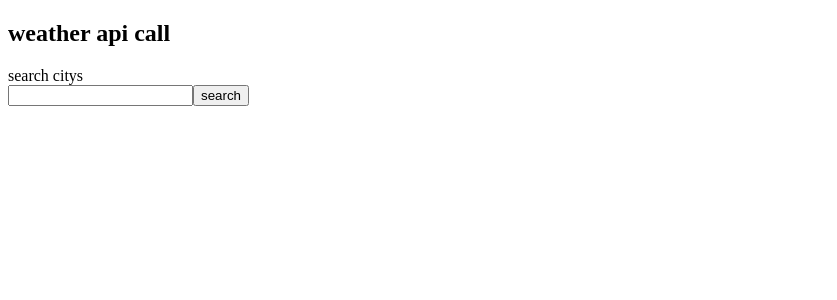
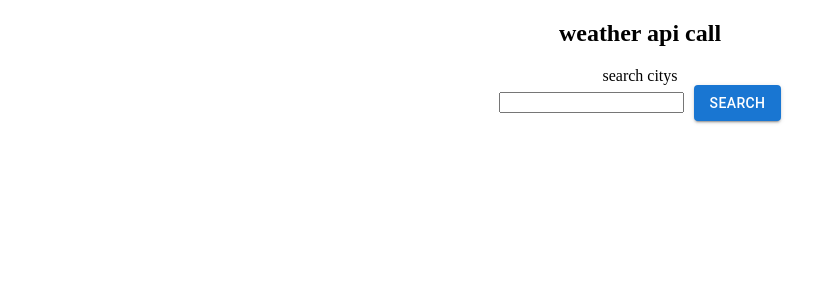
Before and after one commit to akutuh/weather-app, a React (Create React App) app: page / in a window 1280 px wide. Shown: the top 300 px of the page, without its empty margins (0-837 px from the left). Built offline with nearby package versions, Linux system fonts and the light colour scheme.

Commit message:
added weather chart and refactored components

```diff
--- a/package.json
+++ b/package.json
@@ -3,6 +3,9 @@
   "version": "0.1.0",
   "private": true,
   "dependencies": {
+    "@emotion/react": "^11.9.3",
+    "@emotion/styled": "^11.9.3",
+    "@mui/material": "^5.9.2",
     "@testing-library/jest-dom": "^5.16.4",
     "@testing-library/react": "^13.3.0",
     "@testing-library/user-event": "^13.5.0",
@@ -10,6 +13,7 @@
     "react": "^18.2.0",
     "react-dom": "^18.2.0",
     "react-scripts": "5.0.1",
+    "recharts": "^2.1.13",
     "web-vitals": "^2.1.4"
   },
   "scripts": {
--- a/src/App.css
+++ b/src/App.css
@@ -1,16 +1,6 @@
 .App {
   text-align: center;
-}
-
-.App-logo {
-  height: 40vmin;
-  pointer-events: none;
-}
-
-@media (prefers-reduced-motion: no-preference) {
-  .App-logo {
-    animation: App-logo-spin infinite 20s linear;
-  }
+  margin: 0 auto;
 }
 
 .App-header {
@@ -24,15 +14,16 @@
   color: white;
 }
 
-.App-link {
-  color: #61dafb;
+body {
+  margin: 0;
 }
 
-@keyframes App-logo-spin {
-  from {
-    transform: rotate(0deg);
-  }
-  to {
-    transform: rotate(360deg);
-  }
+.Button {
+  margin-left: 10px !important;
 }
+
+.container {
+  display: flex;
+  justify-content: center;
+  align-items: center;
+}
--- a/src/App.js
+++ b/src/App.js
@@ -1,36 +1,38 @@
-import { useEffect, useState } from 'react'
+import { useState } from 'react'
 import axios from 'axios'
-import Weather from './components/weather'
+import Weather from './components/Weather'
+import WeatherForm from './components/WeatherForm'
+import './App.css'
+import WeatherChart from './components/WeatherChart'
 
 const App = () => {
   const [city, setCity] = useState('')
   const [weatherData, setWeatherData] = useState(null)
+  const [weatherForecastData, setWeatherFirecastData] = useState('')
 
-  const handleLocation = (event) => {
-    console.log(event.target.value)
-    setCity(event.target.value)
-    console.log(city)
+  const handleLocation = (value) => {
+    setCity(value)
   }
 
   const getWeather = (event) => {
     event.preventDefault()
     const key = process.env.REACT_APP_API_KEY
     const url = `http://api.openweathermap.org/data/2.5/weather?q=${city}&appid=${key}&units=metric`
+    const forecastUrl = `http://api.openweathermap.org/data/2.5/forecast?q=${city}&units=metric&appid=${key}`
     axios.get(url).then(({ data }) => {
       setWeatherData(data)
+    })
+    axios.get(forecastUrl).then(({ data }) => {
+      setWeatherFirecastData(data)
+      console.log(data)
     })
   }
 
   return (
-    <div>
-      <h2>weather api call</h2>
-      <form onSubmit={getWeather}>
-        search citys
-        <br></br>
-        <input onChange={handleLocation}></input>
-        <button type="submit">search</button>
-      </form>
-      <Weather weatherData={weatherData} />
+    <div className="App">
+      <WeatherForm onChange={handleLocation} formChange={getWeather} />
+      <Weather weatherData={weatherData} city={city} />
+      <WeatherChart weatherForecastData={weatherForecastData} />
     </div>
   )
 }
--- /dev/null
+++ b/src/components/WeatherChart.js
@@ -0,0 +1,38 @@
+import {
+  LineChart,
+  XAxis,
+  Tooltip,
+  CartesianGrid,
+  Line,
+  YAxis,
+  ResponsiveContainer,
+} from 'recharts'
+
+const WeatherChart = ({ weatherForecastData }) => {
+  if (weatherForecastData === '' || weatherForecastData === null) {
+    return null
+  }
+  return (
+    <div className="container">
+      <ResponsiveContainer width="95%" height={400}>
+        <LineChart
+          data={weatherForecastData.list}
+          margin={{ top: 5, right: 30, left: 30, bottom: 5 }}
+        >
+          <XAxis dataKey="dt_txt" />
+          <Tooltip />
+          <CartesianGrid stroke="#f5f5f5" />
+          <Line
+            type="monotone"
+            dataKey="main.temp"
+            stroke="#ff7300"
+            name="temperature"
+          />
+          <YAxis />
+        </LineChart>
+      </ResponsiveContainer>
+    </div>
+  )
+}
+
+export default WeatherChart
--- /dev/null
+++ b/src/components/WeatherForm.js
@@ -0,0 +1,23 @@
+import { Button } from '@mui/material'
+
+const WeatherForm = ({ onChange, formChange }) => {
+  const handleChange = (event) => {
+    onChange(event.target.value)
+  }
+
+  return (
+    <>
+      <h2>weather api call</h2>
+      <form onSubmit={formChange}>
+        search citys
+        <br></br>
+        <input onChange={handleChange}></input>
+        <Button className="Button" variant="contained" type="submit">
+          search
+        </Button>
+      </form>
+    </>
+  )
+}
+
+export default WeatherForm
--- a/src/components/weather.js
+++ b/src/components/weather.js
@@ -1,9 +1,15 @@
-const Weather = ({ weatherData }) => {
+const Weather = ({ weatherData, city }) => {
   if (weatherData === null) {
     return null
   }
+  const icon = `http://openweathermap.org/img/wn/${weatherData.weather[0].icon}@2x.png`
   console.log(weatherData)
-  return <>temperature {weatherData.main.temp}</>
+  return (
+    <>
+      temperature {weatherData.main.temp} °C for {city}
+      <img src={icon} alt={`icon for ${weatherData.weather[0].description}`} />
+    </>
+  )
 }
 
 export default Weather
```
Also changed, not shown: src/components/WeatherForecast.js (added, +12 -0 lines), 1 other file (tests, documents, lock files or other folders).
